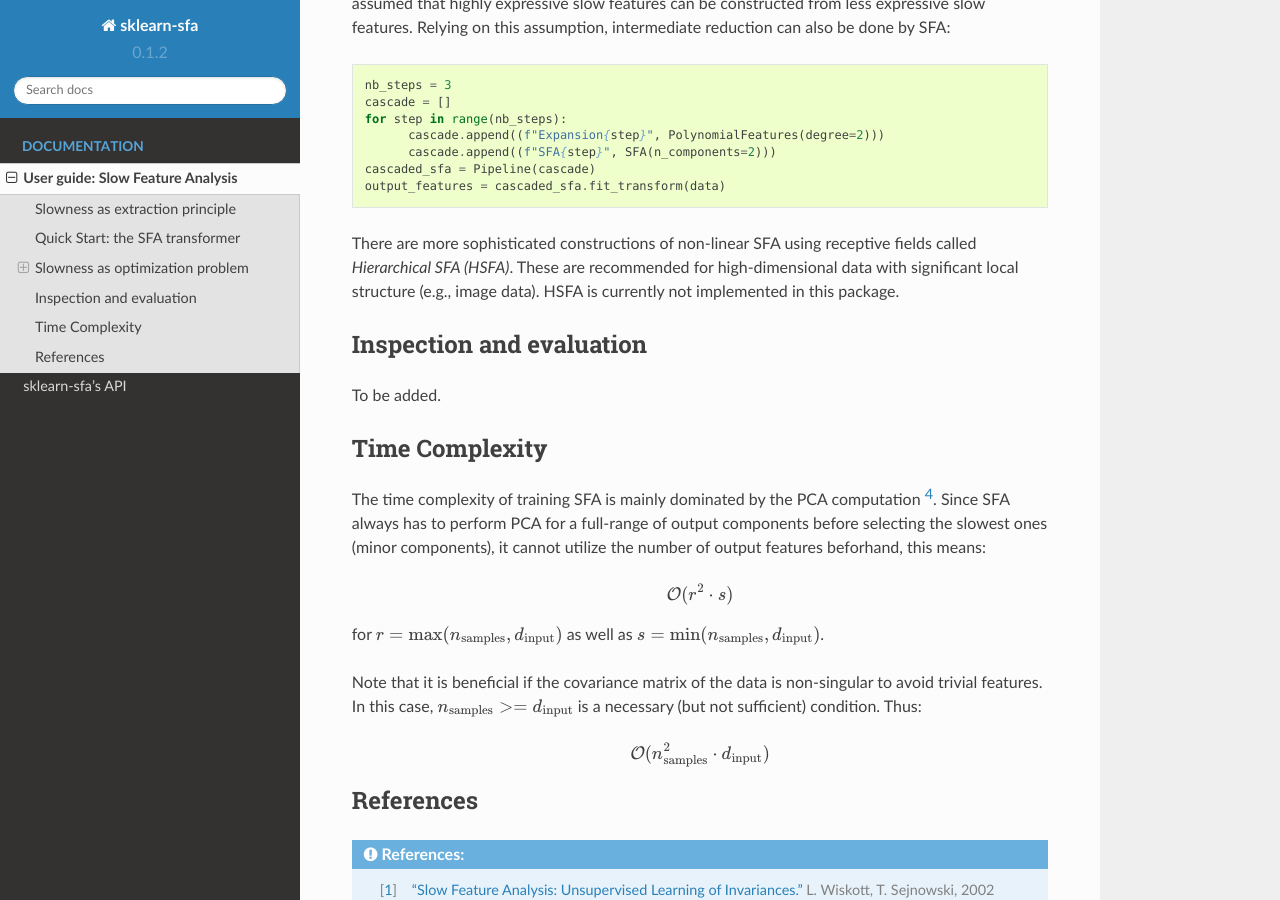
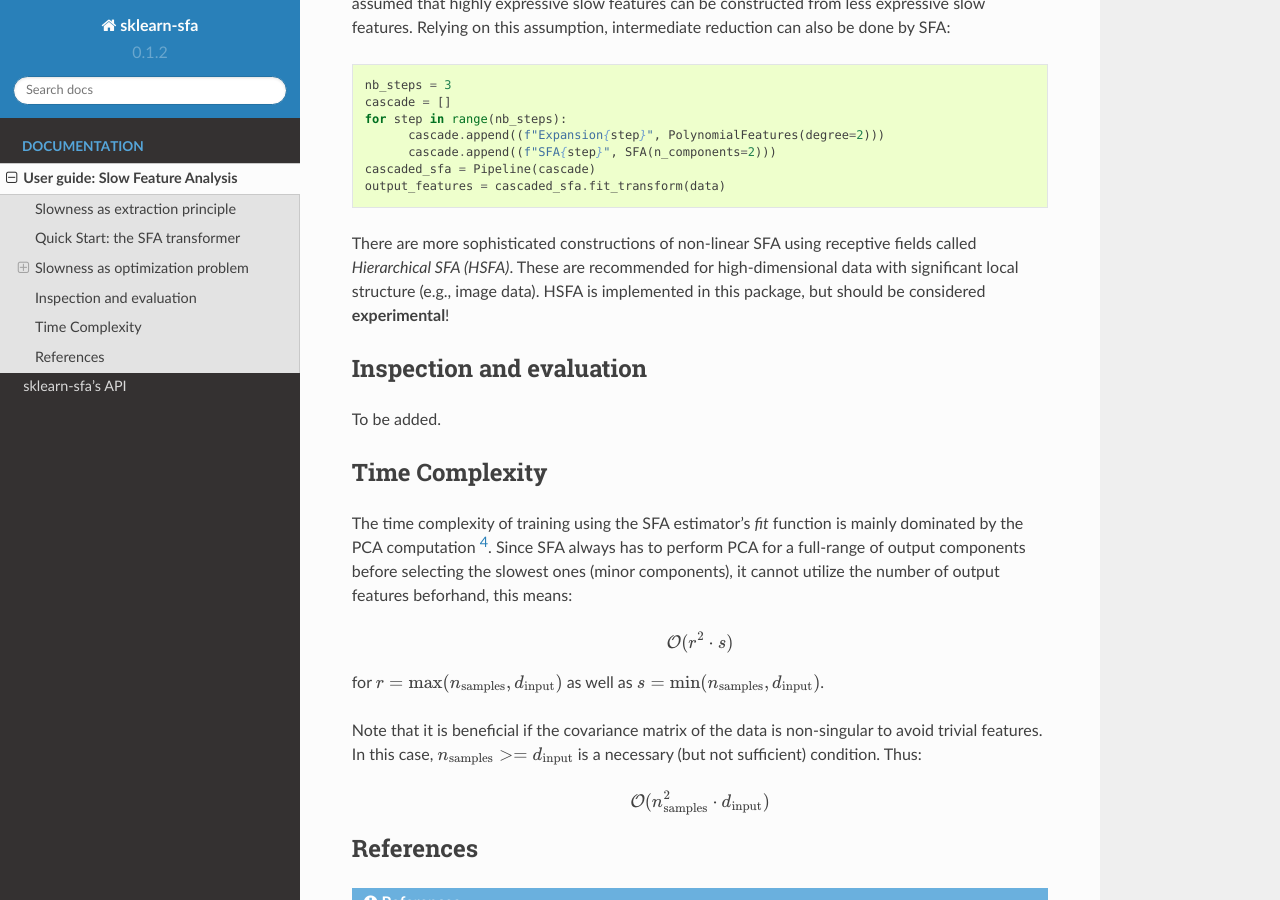
Before and after one commit to wiskott-lab/sklearn-sfa, a Sphinx documentation site: the page built from doc/user_guide.rst, in a window 1280 px wide and 900 px high, scrolled down 5208 px. Built offline with Sphinx 7.4.7 and the Read the Docs theme 2.0.0, drawn with Linux system fonts in a browser that asks for light colours; formulas are drawn with MathJax 3; pages that are not in the unit, such as notebooks, are missing from menus; the version number is read from the project's files by our own code.

Commit message:
Doc updates and typo fix

```diff
--- a/doc/user_guide.rst
+++ b/doc/user_guide.rst
@@ -258,7 +258,7 @@ this assumption, intermediate reduction can also be done by SFA:
 
 There are more sophisticated constructions of non-linear SFA using receptive fields called *Hierarchical SFA (HSFA)*.
 These are recommended for high-dimensional data with significant local structure (e.g., image data).
-HSFA is currently not implemented in this package.
+HSFA is implemented in this package, but should be considered **experimental**!
 
 Inspection and evaluation
 -------------------------
@@ -268,7 +268,7 @@ To be added.
 Time Complexity
 ---------------
 
-The time complexity of training SFA is mainly dominated by the PCA computation [4]_. Since SFA always has to perform PCA for a full-range of output components before selecting the slowest ones (minor components), it cannot utilize the number of output features beforhand, this means:
+The time complexity of training using the SFA estimator's *fit* function is mainly dominated by the PCA computation [4]_. Since SFA always has to perform PCA for a full-range of output components before selecting the slowest ones (minor components), it cannot utilize the number of output features beforhand, this means:
 
 .. math::
    :nowrap:
```
Also changed, not shown: 1 other file.
